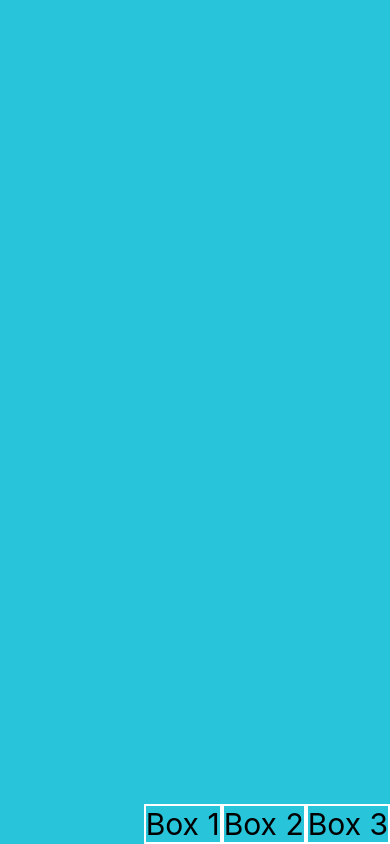
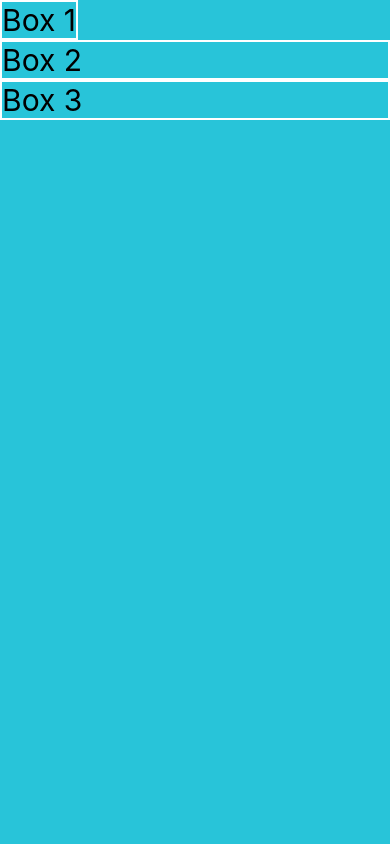
Before and after one commit to Alejoboga20/CounterReactNative, a React Native app: screen / in a window 390 px wide. Built offline with nearby package versions, Linux system fonts and the light colour scheme.

Commit message:
Using alingSelf

```diff
--- a/src/screens/FlexScreen.tsx
+++ b/src/screens/FlexScreen.tsx
@@ -15,11 +15,9 @@ const styles = StyleSheet.create({
   contaier: {
     flex: 1,
     backgroundColor: '#28c4d9',
-    flexDirection: 'row',
-    justifyContent: 'flex-end',
-    alignItems: 'flex-end',
   },
   box1: {
+    alignSelf: 'flex-start',
     borderWidth: 2,
     borderColor: 'white',
     fontSize: 30,
```
